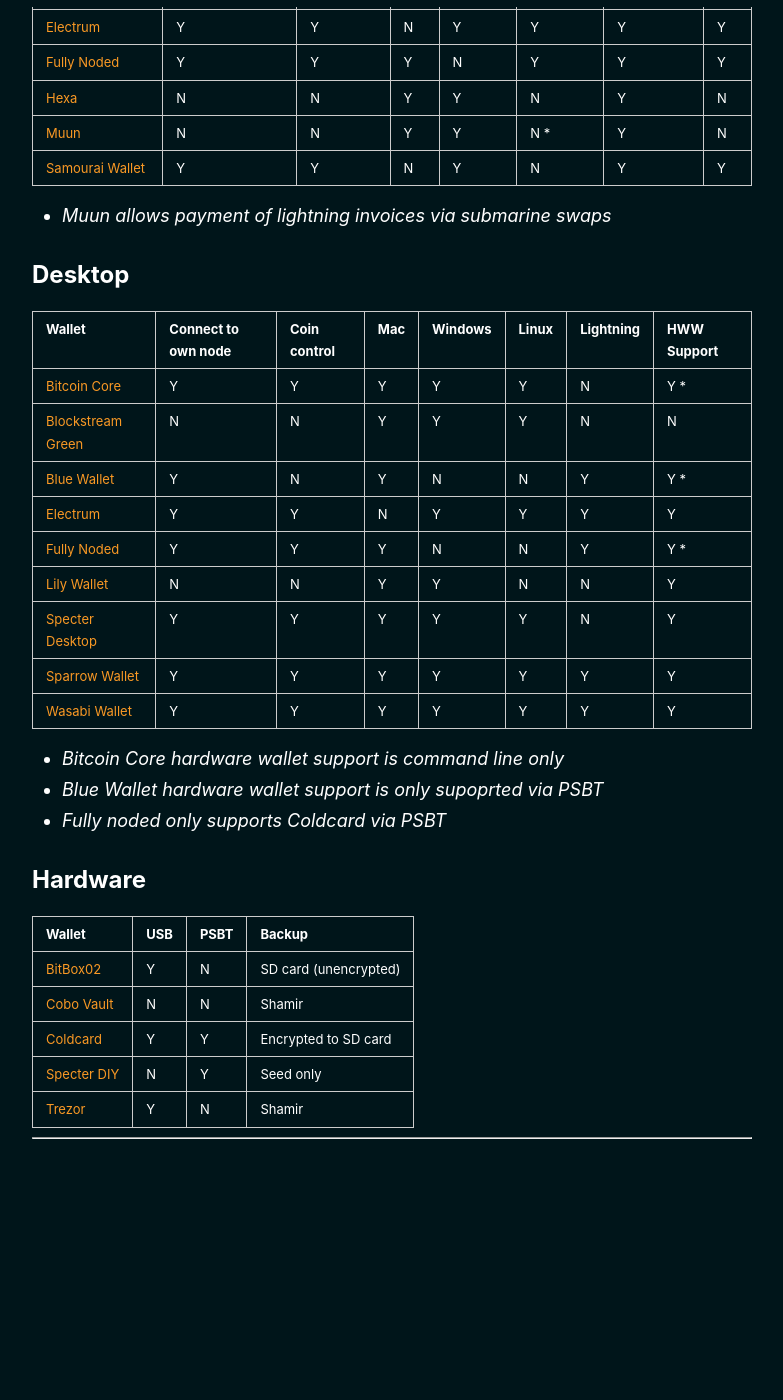
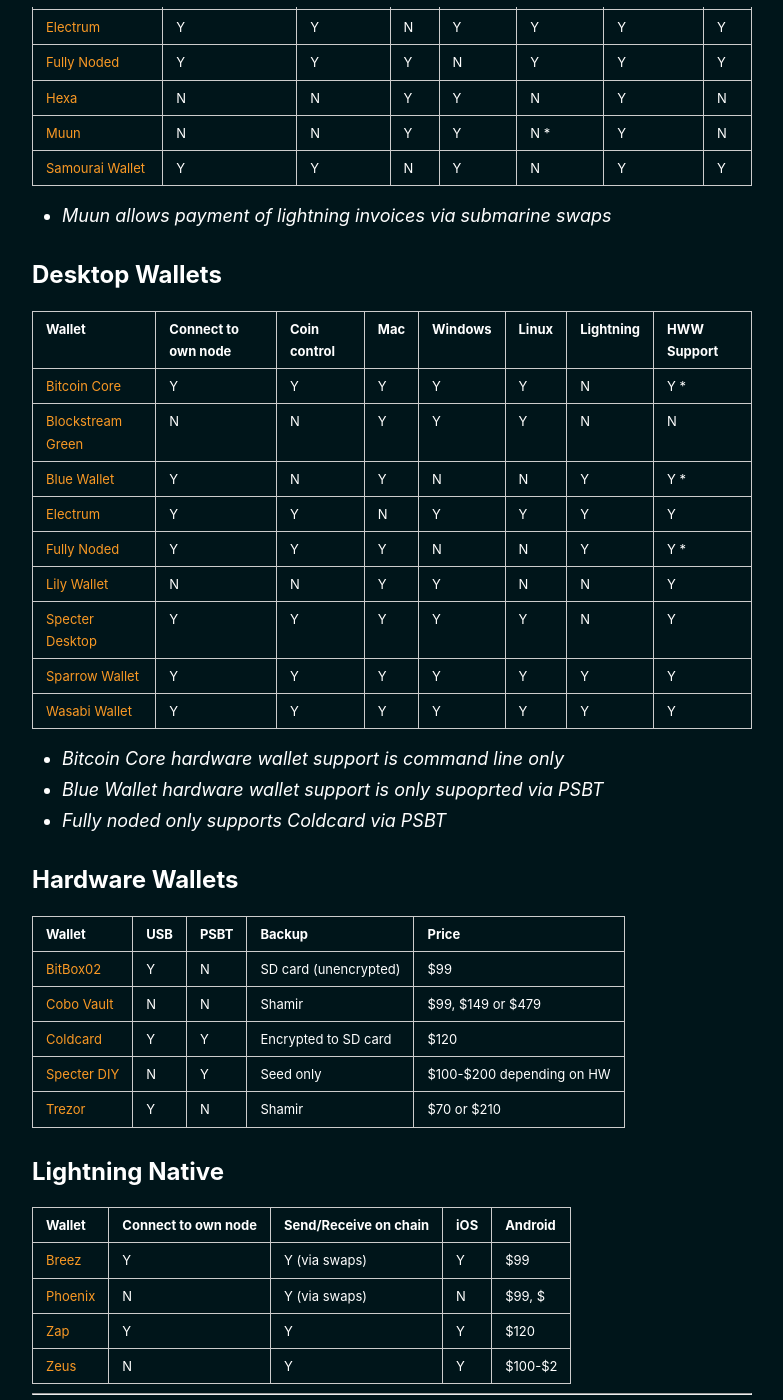
Before and after one commit to BitcoinQnA/bitcoin-wallet-guide, a Jekyll site: the page built from _pages/compare.md, in a window 1280 px wide and 1400 px high, scrolled down 531 px. Shown: the whole window, without its empty margins (248-1031 px from the left). Built offline with Jekyll 4.4.1, drawn with Linux system fonts in a browser that asks for light colours; before the commit the page ends 1853 px from its top, so only the background shows below that.

Commit message:
Update compare.md

```diff
--- a/_pages/compare.md
+++ b/_pages/compare.md
@@ -6,7 +6,7 @@ permalink: /compare/
 
 Some intro text
 
-## Mobile
+## Mobile Wallets
 
 | Wallet                                                                     | Connect to own node  | Coin control | iOS | Android | Lightning | Native Segwit | Tor |
 |----------------------------------------------------------------------------|----------------------|--------------|-----|---------|-----------|---------------|-----|
@@ -22,7 +22,7 @@ Some intro text
 
 * *Muun allows payment of lightning invoices via submarine swaps*
 
-## Desktop
+## Desktop Wallets
 
 | Wallet                                                                     | Connect to own node  | Coin control | Mac | Windows | Linux | Lightning  | HWW Support |
 |----------------------------------------------------------------------------|----------------------|--------------|-----|---------|-------|------------|-------------|
@@ -40,15 +40,25 @@ Some intro text
 * *Blue Wallet hardware wallet support is only supoprted via PSBT*
 * *Fully noded only supports Coldcard via PSBT*
 
-## Hardware
+## Hardware Wallets
 
-| Wallet                                                             | USB  | PSBT | Backup                  |
-|--------------------------------------------------------------------|------|------|-------------------------|
-| [BitBox02](https://bitcoinwallet.guide/hardware/#bitbox02)         |   Y  |  N   |  SD card (unencrypted)  |
-| [Cobo Vault](https://bitcoinwallet.guide/hardware/#cobo-vault)     |   N  |  N   |  Shamir                 |
-| [Coldcard](https://bitcoinwallet.guide/hardware/#coldcard)         |   Y  |  Y   |  Encrypted to SD card   |
-| [Specter DIY](https://bitcoinwallet.guide/hardware/#specter-diy)   |   N  |  Y   |  Seed only              |
-| [Trezor](https://bitcoinwallet.guide/hardware/#trezor)             |   Y  |  N   |  Shamir                 |
+| Wallet                                                             | USB  | PSBT | Backup                  | Price                     |
+|--------------------------------------------------------------------|------|------|-------------------------|---------------------------|
+| [BitBox02](https://bitcoinwallet.guide/hardware/#bitbox02)         |   Y  |  N   |  SD card (unencrypted)  | $99                       |
+| [Cobo Vault](https://bitcoinwallet.guide/hardware/#cobo-vault)     |   N  |  N   |  Shamir                 | $99, $149 or $479         |
+| [Coldcard](https://bitcoinwallet.guide/hardware/#coldcard)         |   Y  |  Y   |  Encrypted to SD card   | $120                      |
+| [Specter DIY](https://bitcoinwallet.guide/hardware/#specter-diy)   |   N  |  Y   |  Seed only              | $100-$200 depending on HW |
+| [Trezor](https://bitcoinwallet.guide/hardware/#trezor)             |   Y  |  N   |  Shamir                 | $70 or $210               |
+
+## Lightning Native
+
+| Wallet                                                    | Connect to own node  | Send/Receive on chain | iOS | Android |
+|-----------------------------------------------------------|----------------------|-----------------------|-----|---------|
+| [Breez](https://bitcoinwallet.guide/lightning/#breez)     |   Y                  |  Y (via swaps)        |  Y  | $99     |
+| [Phoenix](https://bitcoinwallet.guide/lightning/#phoenix) |   N                  |  Y (via swaps)        |  N  | $99, $  |
+| [Zap](https://bitcoinwallet.guide/lightning/#zap)         |   Y                  |  Y                    |  Y  | $120    |
+| [Zeus](https://bitcoinwallet.guide/lightning/#zeus)       |   N                  |  Y                    |  Y  | $100-$2 |
+
 
 
 ***
```
